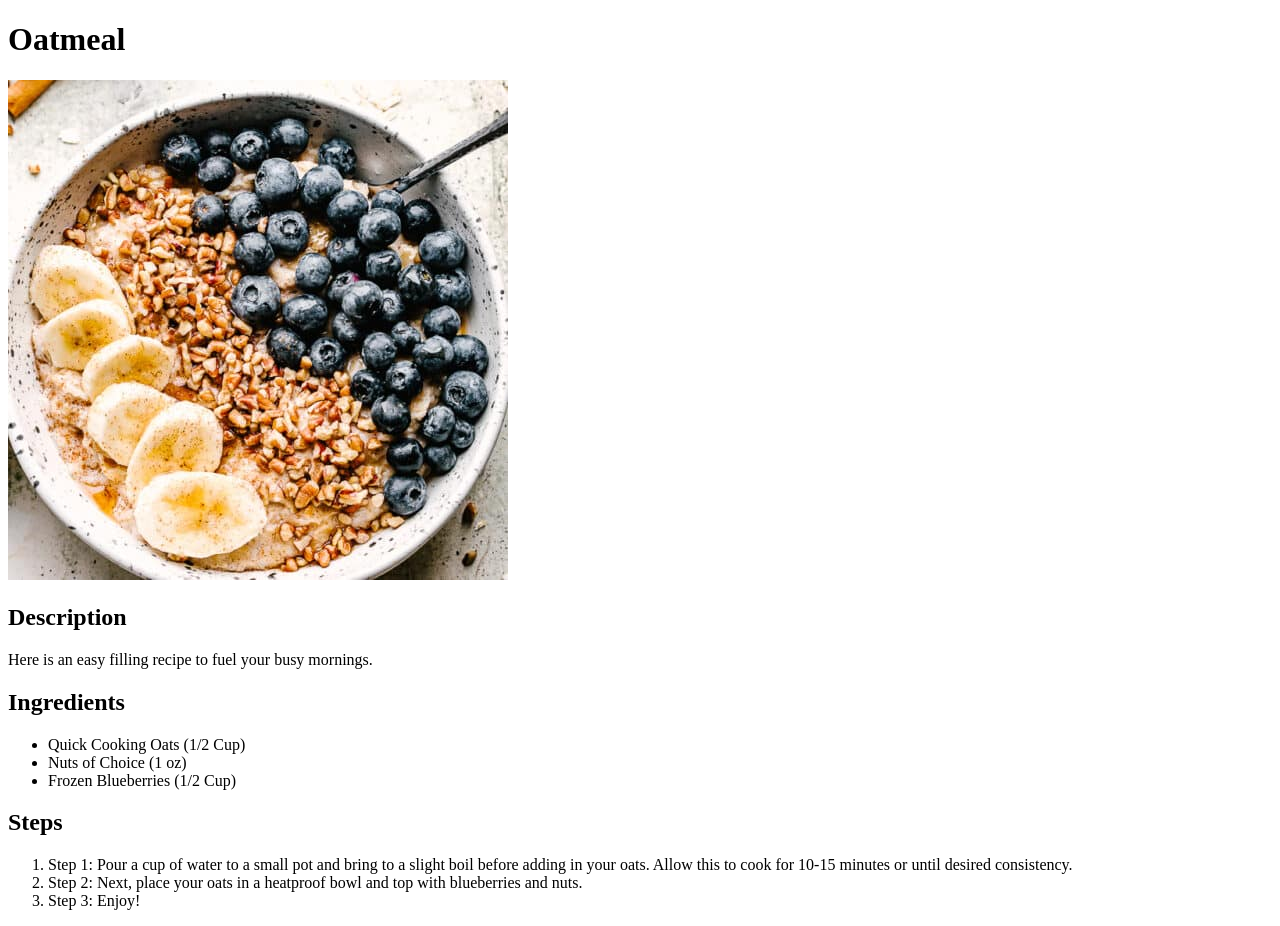
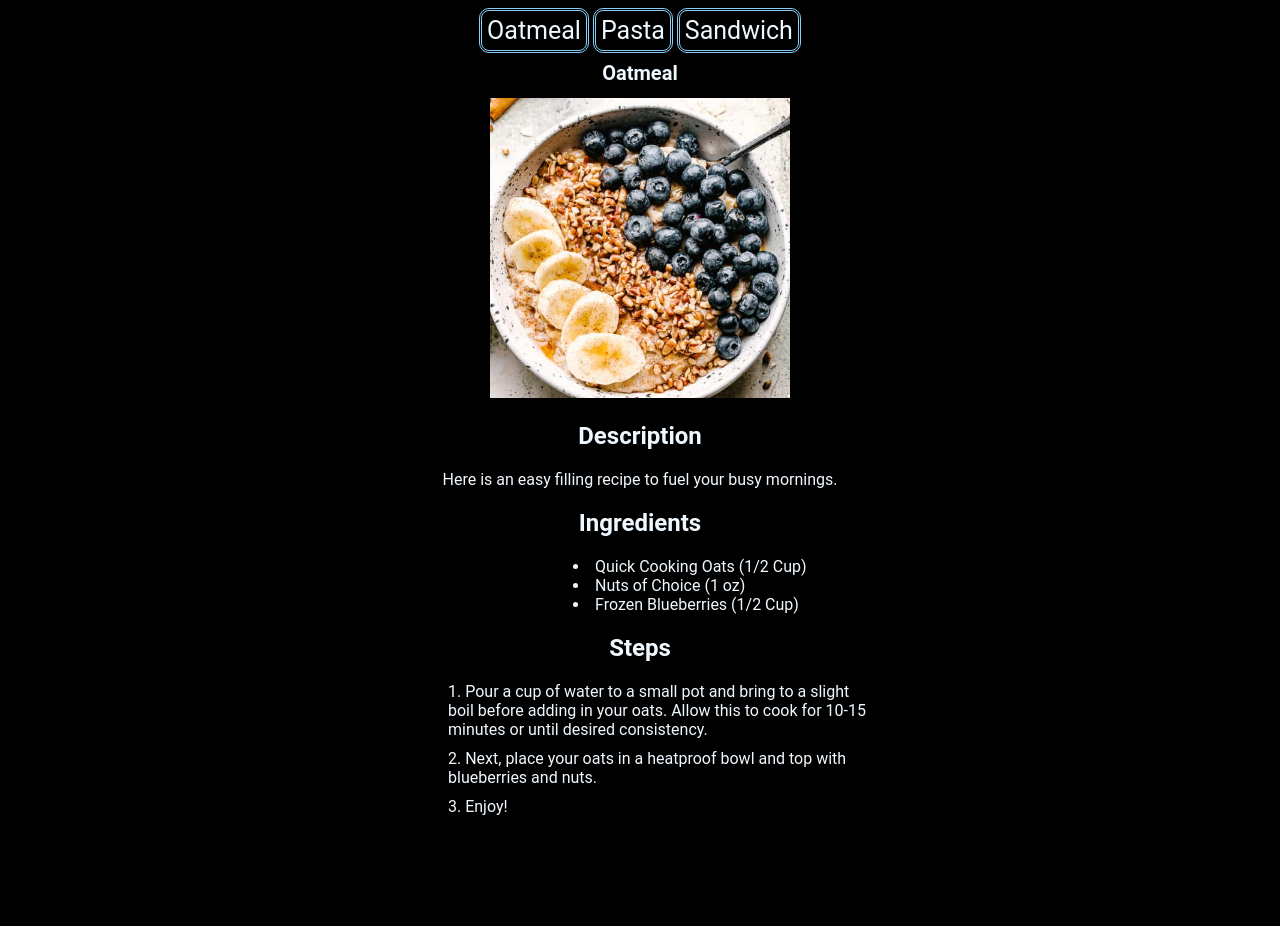
Before and after one commit to NicholasBear97/odin-recipes, a plain HTML site: page recipes/oatmeal.html in a window 1280 px wide. After the commit the page ends 832 px from the top, so only its background shows below. Drawn offline with Linux system fonts and the light colour scheme.

Commit message:
Link to new CSS file for recipe pages.

```diff
--- a/recipes/oatmeal.html
+++ b/recipes/oatmeal.html
@@ -5,10 +5,19 @@
         <meta charset="UTF-8">
         <meta http-equiv="X-UA-Compatible" content="IE=edge">
         <meta name="viewport" content="width=device-width, initial-scale=1.0">
-        <title>Document</title>
+        <title>Oats</title>
+        <link rel="stylesheet" href="styles.css">
     </head>
 
     <body>
+        <nav>
+            <ul>
+                <a href="oatmeal.html">Oatmeal</a>
+                <a href="pasta.html">Pasta</a>
+                <a href="sandwich.html">Sandwich</a>
+            </ul>
+        </nav>
+
         <h1>Oatmeal</h1>
         <img src="images/oatmeal.jpg" alt="A bowl of oatmeal with banana, pine nuts, and blueberries">
         <h2>Description</h2>
@@ -21,10 +30,10 @@
         </ul>
         <h2>Steps</h2>
         <ol>
-            <li>Step 1: Pour a cup of water to a small pot and bring to a slight boil before adding in your oats. Allow
+            <li>Pour a cup of water to a small pot and bring to a slight boil before adding in your oats. Allow
                 this to cook for 10-15 minutes or until desired consistency.</li>
-            <li>Step 2: Next, place your oats in a heatproof bowl and top with blueberries and nuts.</li>
-            <li>Step 3: Enjoy!</li>
+            <li>Next, place your oats in a heatproof bowl and top with blueberries and nuts.</li>
+            <li>Enjoy!</li>
         </ol>
     </body>
 
--- /dev/null
+++ b/recipes/styles.css
@@ -0,0 +1,48 @@
+* {
+    font-family: 'Roboto', sans-serif;
+    text-align: center;
+    color:aliceblue;
+}
+
+h1 {
+    font-size: 20px;
+    color: aliceblue;
+}
+
+h1, body {
+    background-color: black;
+}
+
+img {
+    width: 300px;
+    height: auto;
+}
+
+ul, ol {
+    list-style-position: inside;
+}
+
+ul li {
+    padding-left: 525px;
+    text-align: left;
+}
+
+ol li {
+    text-align: left;
+    padding-left: 400px;
+    padding-right: 400px;
+    margin: 10px 0;
+}
+
+ul a {
+    font-size: 25px;
+    background-color: black;
+    color: aliceblue;
+    text-decoration: none;
+    border-style: double;
+    border-radius: 10px;
+    border-color: lightskyblue;
+    padding: 5px;
+    position: relative;
+    left: -20px;
+}
--- /dev/null
+++ b/styles.css
@@ -0,0 +1,25 @@
+ul a {
+    font-size: 25px;
+    background-color: black;
+    color: aliceblue;
+    text-decoration: none;
+    border-style: double;
+    border-radius: 10px;
+    border-color: lightskyblue;
+    padding: 5px;
+}
+
+* {
+    font-family: 'Roboto', sans-serif;
+    text-align: center;
+}
+
+h1 {
+    font-size: 20px;
+    color: aliceblue;
+    transform: translateX(10px);
+}
+
+h1, body {
+    background-color: black;;
+}
```
Also changed, not shown: index.html (+2 -1 lines), recipes/pasta.html (+9 -1 lines), recipes/sandwich.html (+9 -1 lines).
